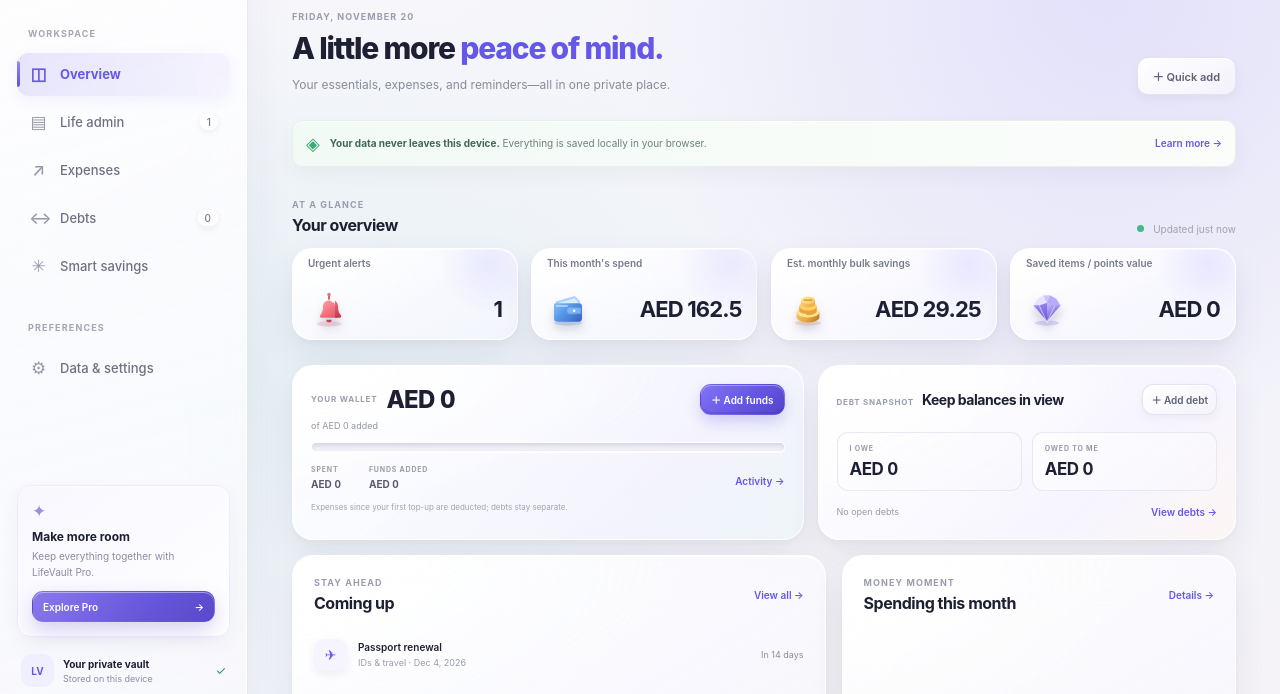
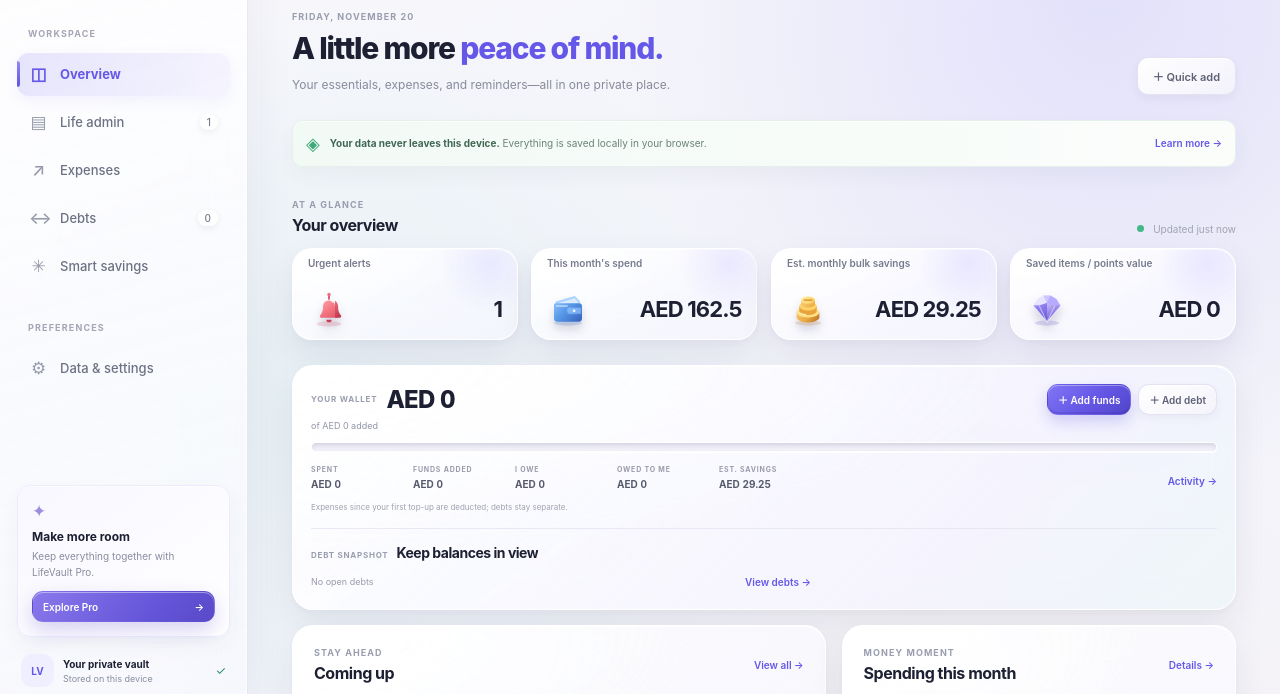
Before and after one commit to sadikkirya4-dot/Ai-Scanner, a plain HTML site: page index.html in a window 1280 px wide. Shown: the part 95-789 px from the top of the page. Drawn offline with Linux system fonts and the light colour scheme.

Commit message:
chore: push local retro updates to remote main branch

```diff
--- a/app.js
+++ b/app.js
@@ -322,6 +322,7 @@
     $("#wallet-out-of").textContent = `of ${money(walletSummary.totalAdded)} added`;
     $("#wallet-spent").textContent = money(walletSummary.spent);
     $("#wallet-added").textContent = money(walletSummary.totalAdded);
+    $("#wallet-savings").textContent = money(savings);
     const balancePercent = walletSummary.totalAdded > 0
       ? Math.min(100, Math.max(0, walletSummary.available / walletSummary.totalAdded * 100)) : 0;
     $("#wallet-progress-fill").style.width = `${balancePercent}%`;
--- a/index.html
+++ b/index.html
@@ -132,19 +132,22 @@
           </div>
           <div class="finance-overview-grid">
             <section class="panel wallet-panel">
-              <div class="wallet-header-row"><p class="eyebrow">YOUR WALLET</p><strong id="wallet-available">AED 0</strong><button class="button button-primary button-small" data-action="add-funds">＋ Add funds</button></div>
+              <div class="wallet-header-row"><p class="eyebrow">YOUR WALLET</p><strong id="wallet-available">AED 0</strong><div class="wallet-header-actions"><button class="button button-primary button-small" data-action="add-funds">＋ Add funds</button><button class="button button-secondary button-small" data-action="add-debt">＋ Add debt</button></div></div>
               <p class="wallet-out-of" id="wallet-out-of">of AED 0 added</p>
               <div class="wallet-progress" role="progressbar" aria-label="Wallet balance remaining" aria-valuemin="0" aria-valuemax="100" aria-valuenow="0"><span id="wallet-progress-fill"></span></div>
-              <div class="wallet-meta"><span><small>SPENT</small><strong id="wallet-spent">AED 0</strong></span><span><small>FUNDS ADDED</small><strong id="wallet-added">AED 0</strong></span><button class="text-button" data-view="expenses">Activity <span>→</span></button></div>
+              <div class="wallet-meta" aria-label="Wallet and debt summary">
+                <span><small>SPENT</small><strong id="wallet-spent">AED 0</strong></span>
+                <span><small>FUNDS ADDED</small><strong id="wallet-added">AED 0</strong></span>
+                <span><small>I OWE</small><strong id="dashboard-owe">AED 0</strong></span>
+                <span><small>OWED TO ME</small><strong id="dashboard-owed">AED 0</strong></span>
+                <span><small>EST. SAVINGS</small><strong id="wallet-savings">AED 0</strong></span>
+                <button class="text-button" data-view="expenses">Activity <span>→</span></button>
+              </div>
               <p class="wallet-note">Expenses since your first top-up are deducted; debts stay separate.</p>
-            </section>
-            <section class="panel debt-summary-panel">
-              <div class="panel-heading debt-panel-heading"><div><p class="eyebrow">DEBT SNAPSHOT</p><h2>Keep balances in view</h2></div><button class="button button-secondary button-small" data-action="add-debt">＋ Add debt</button></div>
-              <div class="debt-summary-grid">
-                <div><small>I OWE</small><strong id="dashboard-owe">AED 0</strong></div>
-                <div><small>OWED TO ME</small><strong id="dashboard-owed">AED 0</strong></div>
+              <div class="wallet-debt-section">
+                <div class="panel-heading debt-panel-heading"><div><p class="eyebrow">DEBT SNAPSHOT</p><h2>Keep balances in view</h2></div></div>
+                <div class="debt-summary-footer"><span id="dashboard-debt-count">No open debts</span><button class="text-button" data-view="debts">View debts <span>→</span></button></div>
               </div>
-              <div class="debt-summary-footer"><span id="dashboard-debt-count">No open debts</span><button class="text-button" data-view="debts">View debts <span>→</span></button></div>
             </section>
           </div>
           <div class="dashboard-columns">
--- a/styles.css
+++ b/styles.css
@@ -749,30 +749,30 @@ body.dark .pie-legend-label small,body.dark .pie-center span,body.dark .pie-empt
   .pie-legend { gap: 7px; }
 }
 
-.finance-overview-grid { display: grid; grid-template-columns: minmax(0,1.1fr) minmax(0,.9fr); gap: 14px; margin: 0 0 15px; }
-.wallet-panel,.debt-summary-panel { min-width: 0; }
+.finance-overview-grid { display: grid; grid-template-columns: minmax(0,1fr); gap: 14px; margin: 0 0 15px; }
+.wallet-panel { min-width: 0; }
 .wallet-header-row { display: flex; align-items: center; gap: 9px; min-width: 0; }
 .wallet-header-row .eyebrow { flex: 0 0 auto; margin: 0; font-size: 8px; letter-spacing: .8px; white-space: nowrap; }
 .wallet-header-row > strong { min-width: 0; flex: 1 1 auto; overflow: hidden; font: 800 clamp(18px,2vw,24px) var(--font); letter-spacing: -.8px; font-variant-numeric: tabular-nums; text-overflow: ellipsis; white-space: nowrap; }
-.wallet-header-row > .button { width: auto; flex: 0 0 auto; justify-content: center; }
+.wallet-header-actions { display: flex; align-items: center; gap: 7px; flex: 0 0 auto; }
+.wallet-header-actions > .button { width: auto; justify-content: center; }
 .wallet-out-of { margin: 5px 0 11px; color: #9295a6; font-size: 9px; }
 .wallet-progress { height: 9px; overflow: hidden; border: 1px solid rgba(120,115,169,.07); border-radius: 99px; background: linear-gradient(180deg,#e9e8f2,#f4f3f9); box-shadow: inset 0 2px 3px rgba(52,47,91,.08),0 1px 0 rgba(255,255,255,.82); }
 .wallet-progress span { display: block; width: 0; height: 100%; border-radius: inherit; background: linear-gradient(90deg,#9b8cff,#7665ec 55%,#594bd4); box-shadow: 0 1px 5px rgba(89,75,212,.28),inset 0 1px 0 rgba(255,255,255,.5); transition: width .65s cubic-bezier(.16,1,.3,1); }
-.wallet-meta { display: flex; align-items: flex-end; gap: 28px; margin-top: 13px; }
-.wallet-meta > span { display: grid; gap: 4px; }
-.wallet-meta small,.debt-summary-grid small { color: #999bab; font-size: 7px; font-weight: 750; letter-spacing: .8px; }
-.wallet-meta strong { color: #575a6d; font-size: 10px; font-variant-numeric: tabular-nums; }
-.wallet-meta .text-button { margin-left: auto; }
+.wallet-meta { display: flex; align-items: flex-end; flex-wrap: nowrap; gap: clamp(16px,2.4vw,28px); overflow-x: auto; margin-top: 13px; scrollbar-width: none; -webkit-overflow-scrolling: touch; }
+.wallet-meta::-webkit-scrollbar { display: none; }
+.wallet-meta > span { display: grid; flex: 0 0 auto; gap: 4px; min-width: 74px; }
+.wallet-meta small { color: #999bab; font-size: 7px; font-weight: 750; letter-spacing: .8px; white-space: nowrap; }
+.wallet-meta strong { color: #575a6d; font-size: 10px; font-variant-numeric: tabular-nums; white-space: nowrap; }
+.wallet-meta .text-button { flex: 0 0 auto; margin-left: auto; }
 .wallet-note { margin: 12px 0 0; color: #a0a2b0; font-size: 8px; }
+.wallet-debt-section { margin-top: 16px; padding-top: 15px; border-top: 1px solid rgba(230,229,242,.85); }
 .debt-panel-heading { align-items: center; gap: 8px; }
 .debt-panel-heading > div { display: flex; align-items: baseline; gap: 8px; min-width: 0; flex: 1 1 auto; }
 .debt-panel-heading .eyebrow { flex: 0 0 auto; margin: 0; font-size: 8px; letter-spacing: .75px; white-space: nowrap; }
 .debt-panel-heading h2 { min-width: 0; overflow: hidden; font-size: 14px; text-overflow: ellipsis; white-space: nowrap; }
 .debt-panel-heading > .button { width: auto; flex: 0 0 auto; justify-content: center; padding-right: 8px; padding-left: 8px; }
-.debt-summary-grid { display: grid; grid-template-columns: 1fr 1fr; gap: 10px; margin-top: 17px; }
-.debt-summary-grid > div { display: grid; gap: 6px; padding: 11px 12px; border: 1px solid rgba(230,229,242,.85); border-radius: 11px; background: linear-gradient(145deg,rgba(255,255,255,.68),rgba(247,246,253,.64)); }
-.debt-summary-grid strong { font: 750 17px var(--font); letter-spacing: -.5px; font-variant-numeric: tabular-nums; }
-.debt-summary-footer { display: flex; align-items: center; justify-content: space-between; gap: 8px; margin-top: 12px; color: #999bab; font-size: 9px; }
+.debt-summary-footer { display: flex; align-items: center; justify-content: space-between; gap: 8px; max-width: 500px; margin-top: 12px; color: #999bab; font-size: 9px; }
 .wallet-ledger-panel { margin-bottom: 23px; }
 .wallet-ledger { display: grid; margin-top: 8px; }
 .wallet-ledger-row { display: flex; align-items: center; gap: 10px; min-height: 48px; border-bottom: 1px solid rgba(235,234,243,.85); }
@@ -814,7 +814,6 @@ body.dark .pie-legend-label small,body.dark .pie-center span,body.dark .pie-empt
 .debt-card-dates,.debt-card-note { margin: 5px 0 0; overflow: hidden; color: #9295a6; font-size: 8px; text-overflow: ellipsis; white-space: nowrap; }
 body.dark .wallet-progress { border-color: rgba(255,255,255,.04); background: linear-gradient(180deg,#252639,#303146); box-shadow: inset 0 2px 4px rgba(0,0,0,.24),0 1px 0 rgba(255,255,255,.035); }
 body.dark .wallet-meta strong,body.dark .debt-card-amounts strong { color: #deddec; }
-body.dark .debt-summary-grid > div { border-color: rgba(255,255,255,.075); background: linear-gradient(145deg,rgba(50,50,73,.8),rgba(36,37,55,.8)); }
 body.dark .wallet-ledger-row,body.dark .debt-card-amounts { border-color: #38394b; }
 body.dark .chart-date-range input { border-color: var(--border); }
 @media (max-width: 767px) {
@@ -824,6 +823,11 @@ body.dark .chart-date-range input { border-color: var(--border); }
   .debt-total-card { gap: 8px; padding: 12px; }
   .debt-total-icon { width: 30px; height: 30px; }
   .debt-total-card strong { font-size: 14px; }
+  .wallet-header-row { gap: 6px; }
+  .wallet-header-row .eyebrow { font-size: 7px; letter-spacing: .45px; }
+  .wallet-header-row > strong { font-size: clamp(14px,4vw,20px); }
+  .wallet-header-actions { gap: 4px; }
+  .wallet-header-actions > .button { gap: 4px; padding-right: 6px; padding-left: 6px; font-size: 9px; }
   .debt-panel-heading { gap: 5px; }
   .debt-panel-heading > div { gap: 5px; }
   .debt-panel-heading .eyebrow { font-size: 7px; letter-spacing: .5px; }
@@ -955,9 +959,6 @@ body {
 #view-dashboard .wallet-panel {
   background: linear-gradient(135deg,rgba(255,255,255,.96),rgba(245,244,255,.78) 70%,rgba(236,246,248,.78));
 }
-#view-dashboard .debt-summary-panel {
-  background: linear-gradient(135deg,rgba(255,255,255,.96),rgba(247,245,255,.82) 70%,rgba(255,246,242,.74));
-}
 #view-dashboard .dashboard-columns { gap: 16px; }
 #view-dashboard .upcoming-panel,#view-dashboard .spend-panel { padding: 21px; }
 .wallet-progress {
@@ -1034,7 +1035,6 @@ body.dark .kpi-card::before,body.dark .panel::before,body.dark .vault-card::befo
 }
 body.dark .panel::after,body.dark .vault-card::after,body.dark .bulk-card::after { background: linear-gradient(90deg,transparent,rgba(255,255,255,.18),transparent); }
 body.dark #view-dashboard .wallet-panel { background: linear-gradient(135deg,rgba(43,43,64,.96),rgba(38,37,61,.9) 70%,rgba(31,47,54,.9)); }
-body.dark #view-dashboard .debt-summary-panel { background: linear-gradient(135deg,rgba(43,43,64,.96),rgba(40,38,61,.91) 70%,rgba(52,38,45,.88)); }
 body.dark .pie-chart {
   border-color: rgba(255,255,255,.18);
   box-shadow: 0 14px 28px rgba(0,0,0,.3),0 3px 8px rgba(0,0,0,.16),inset 0 2px 3px rgba(255,255,255,.16);
```
